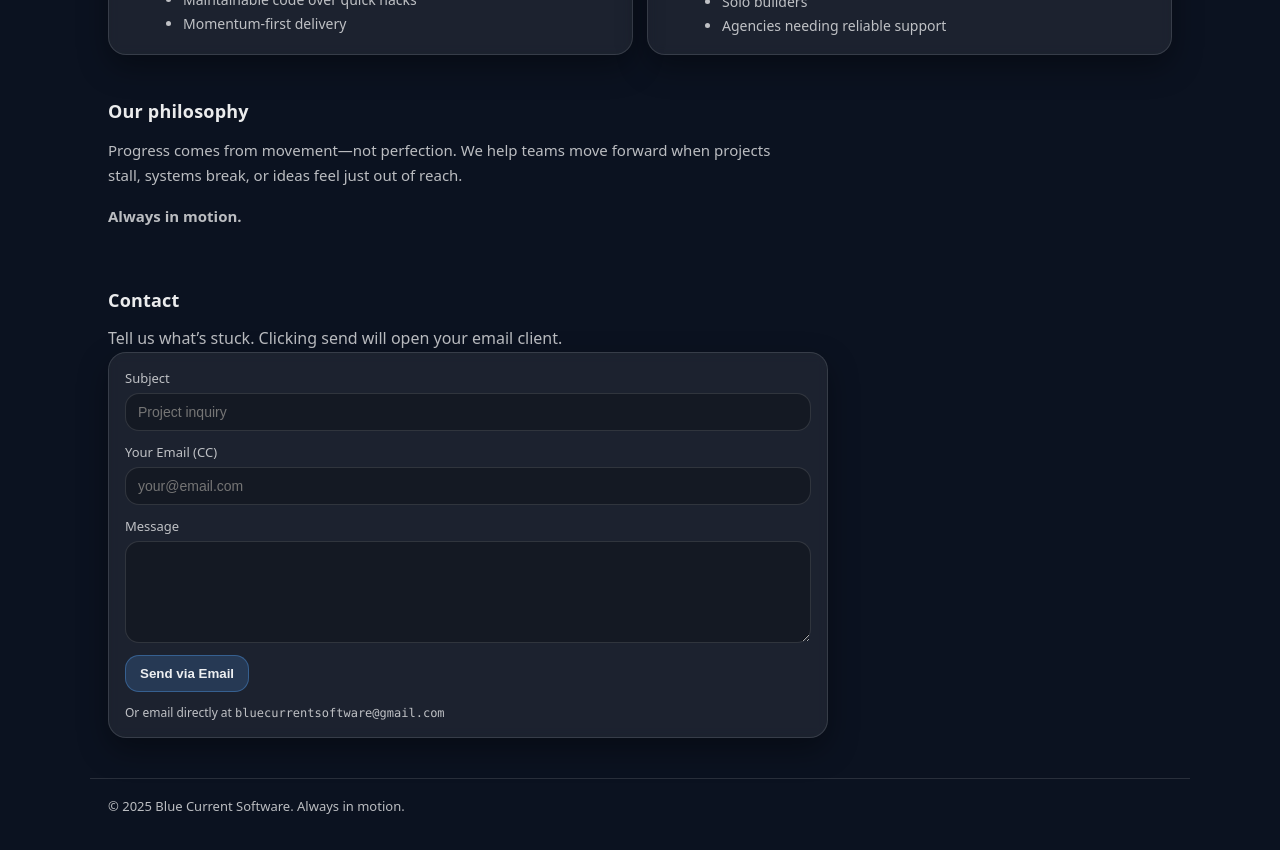
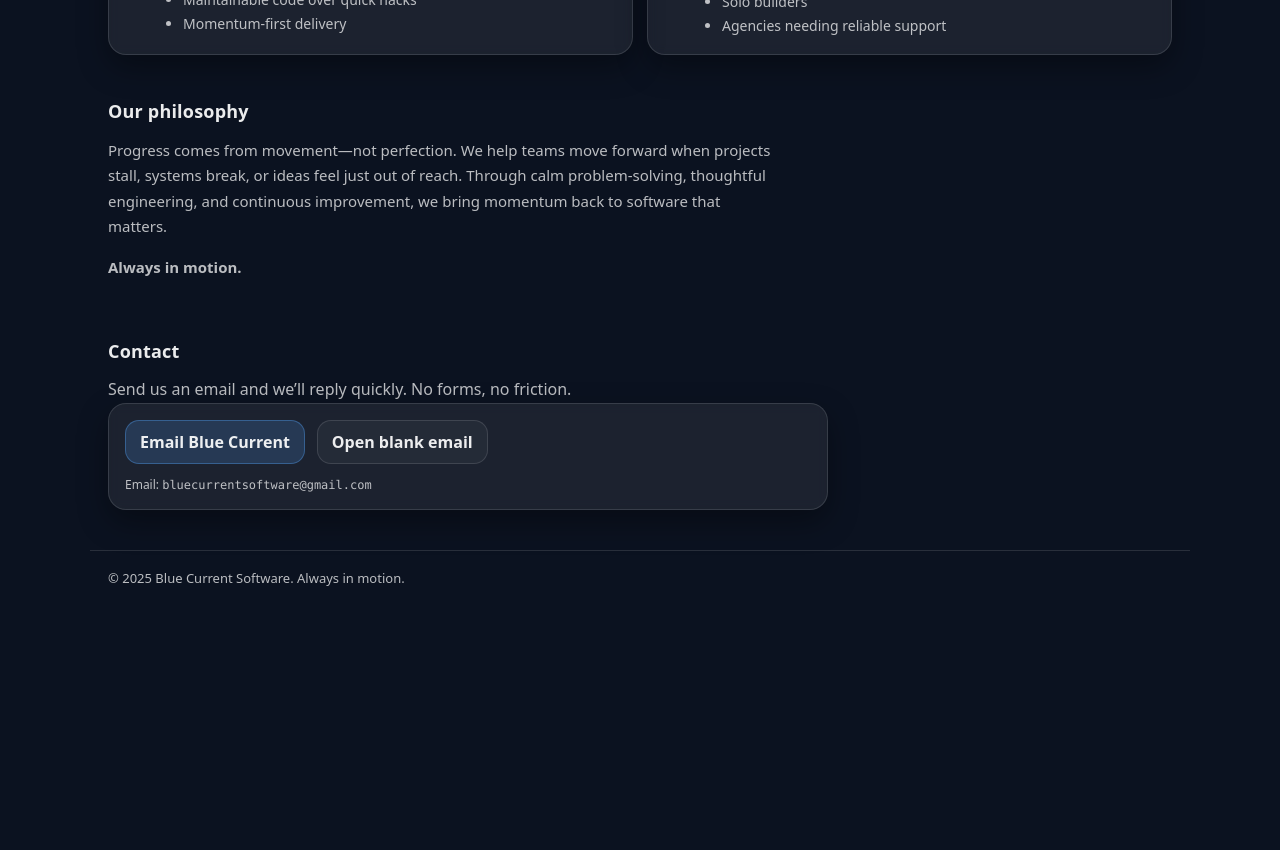
Before and after one commit to kmazza-hub/blue-current-software, a React (Vite) app: page / in a window 1280 px wide. Shown: the part 980-1830 px from the top of the page. After the commit the page ends 1607 px from the top, so only its background shows below. Built offline with nearby package versions, Linux system fonts and the light colour scheme.

Commit message:
Replace contact form with email CTA (no warnings)

```diff
--- a/src/App.jsx
+++ b/src/App.jsx
@@ -15,12 +15,32 @@ const whoWeHelp = [
   "Agencies needing reliable support",
 ];
 
+const emailTo = "bluecurrentsoftware@gmail.com";
+
+const emailSubject = "Project Inquiry - Blue Current Software";
+const emailBody =
+  "Hi Blue Current Software,%0D%0A%0D%0A" +
+  "I need help with:%0D%0A%0D%0A" +
+  "[Describe your project here]%0D%0A%0D%0A" +
+  "Timeline:%0D%0A" +
+  "[e.g., ASAP / This week / This month]%0D%0A%0D%0A" +
+  "Tech stack:%0D%0A" +
+  "[e.g., React / Node / MongoDB / Deployment]%0D%0A%0D%0A" +
+  "Thanks,%0D%0A" +
+  "[Your Name]";
+
+const mailtoLink = `mailto:${emailTo}?subject=${encodeURIComponent(
+  emailSubject
+)}&body=${emailBody}`;
+
 export default function App() {
   return (
     <div className="page">
       <header className="header">
         <div className="brand">
-          <div className="logo" aria-hidden="true">🌊</div>
+          <div className="logo" aria-hidden="true">
+            🌊
+          </div>
           <div>
             <div className="name">Blue Current Software</div>
             <div className="tagline">Always in motion.</div>
@@ -30,7 +50,9 @@ export default function App() {
         <nav className="nav">
           <a href="#services">Services</a>
           <a href="#how">How we work</a>
-          <a href="#contact" className="navCta">Contact</a>
+          <a href="#contact" className="navCta">
+            Contact
+          </a>
         </nav>
       </header>
 
@@ -43,11 +65,15 @@ export default function App() {
           </p>
 
           <div className="heroCtas">
-            <a className="button primary" href="#contact">Get it moving</a>
-            <a className="button ghost" href="#services">See services</a>
+            <a className="button primary" href="#contact">
+              Get it moving
+            </a>
+            <a className="button ghost" href="#services">
+              See services
+            </a>
           </div>
 
-          <div className="heroBadges">
+          <div className="heroBadges" aria-label="Core capabilities">
             <span>React</span>
             <span>Node.js</span>
             <span>Express</span>
@@ -99,11 +125,13 @@ export default function App() {
           </div>
         </section>
 
-        <section className="section manifesto">
+        <section className="section manifesto" aria-label="Manifesto">
           <h2>Our philosophy</h2>
           <p>
             Progress comes from movement—not perfection. We help teams move forward when projects
-            stall, systems break, or ideas feel just out of reach.
+            stall, systems break, or ideas feel just out of reach. Through calm problem-solving,
+            thoughtful engineering, and continuous improvement, we bring momentum back to software
+            that matters.
           </p>
           <p className="emphasis">Always in motion.</p>
         </section>
@@ -111,56 +139,33 @@ export default function App() {
         <section className="section" id="contact">
           <h2>Contact</h2>
           <p className="sub">
-            Tell us what’s stuck. Clicking send will open your email client.
+            Send us an email and we’ll reply quickly. No forms, no friction.
           </p>
 
-          {/* Mailto-based contact form */}
-          <form
-            className="form"
-            action="mailto:bluecurrentsoftware@gmail.com"
-            method="GET"
-          >
-            <label>
-              Subject
-              <input
-                name="subject"
-                type="text"
-                placeholder="Project inquiry"
-                required
-              />
-            </label>
+          {/* Button-style contact (no "not secure" warning) */}
+          <div className="form">
+            <div className="heroCtas" style={{ marginTop: 0 }}>
+              <a className="button primary" href={mailtoLink}>
+                Email Blue Current
+              </a>
 
-            <label>
-              Your Email (CC)
-              <input
-                name="cc"
-                type="email"
-                placeholder="your@email.com"
-                required
-              />
-            </label>
-
-            <label>
-              Message
-              <textarea name="body" rows="5" required />
-            </label>
-
-            <button className="button primary" type="submit">
-              Send via Email
-            </button>
+              <a className="button ghost" href={`mailto:${emailTo}`}>
+                Open blank email
+              </a>
+            </div>
 
             <p className="finePrint">
-              Or email directly at{" "}
-              <a href="mailto:bluecurrentsoftware@gmail.com" className="mono">
-                bluecurrentsoftware@gmail.com
+              Email:{" "}
+              <a href={`mailto:${emailTo}`} className="mono">
+                {emailTo}
               </a>
             </p>
-          </form>
+          </div>
         </section>
       </main>
 
       <footer className="footer">
-        © {new Date().getFullYear()} Blue Current Software. Always in motion.
+        <div>© {new Date().getFullYear()} Blue Current Software. Always in motion.</div>
       </footer>
     </div>
   );
```
